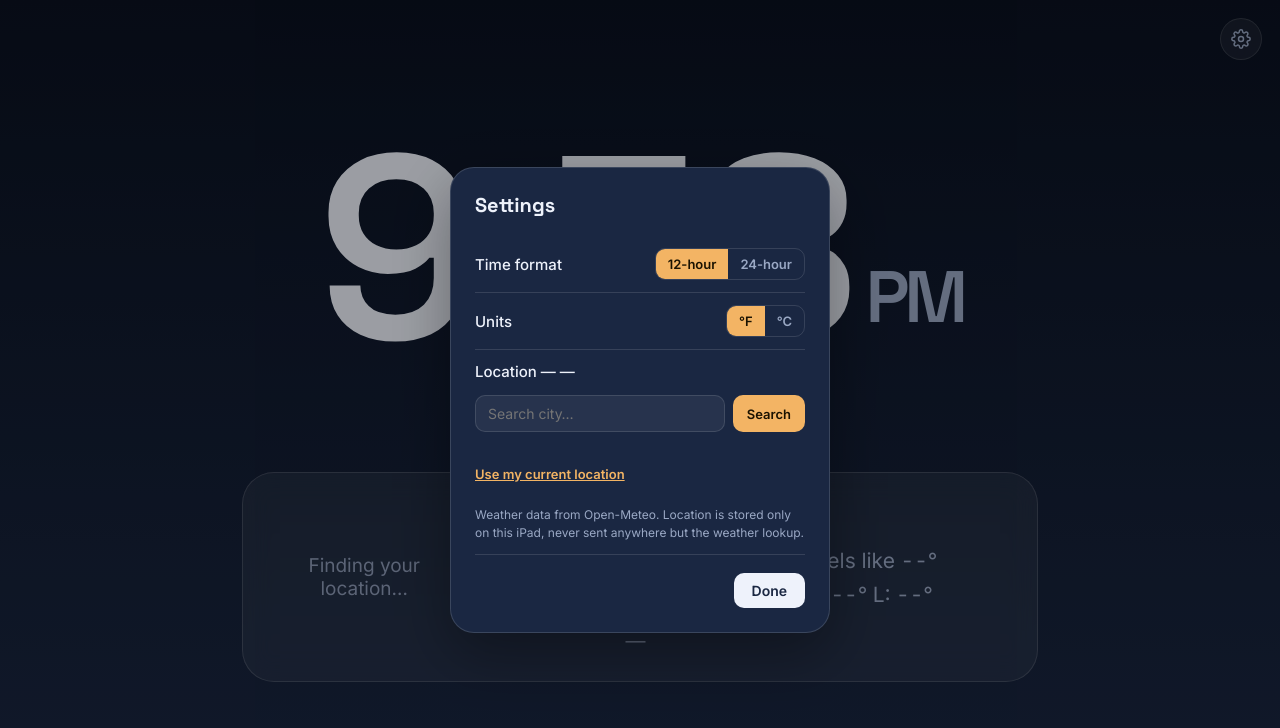
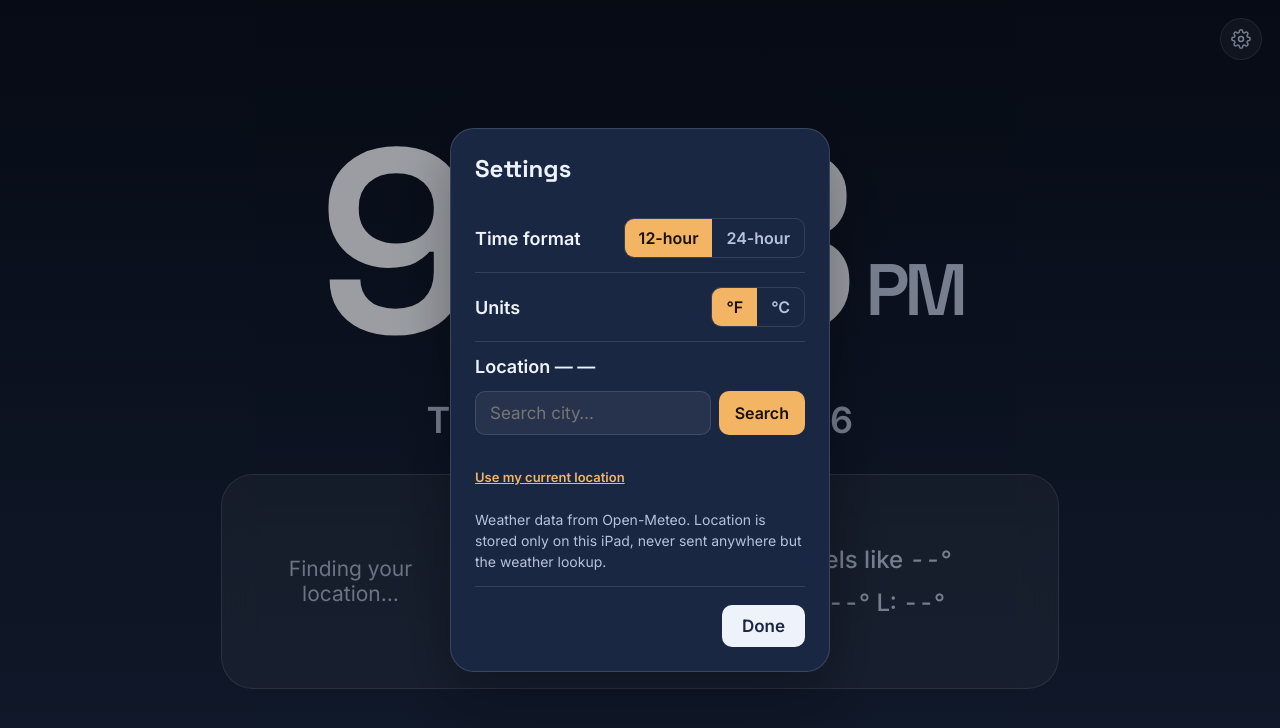
Before and after one commit to edisons3608/ipad-clock, a plain HTML site: page index.html in a window 1280 px wide. Both pictures are taken after a click on the button "Settings". Drawn offline with Linux system fonts and the light colour scheme.

Commit message:
Improve readability: bigger date/weather text, darker secondary text, bigger settings UI
Co-Authored-By: Claude Sonnet 5 <noreply@anthropic.com>

```diff
--- a/index.html
+++ b/index.html
@@ -15,12 +15,12 @@
 <style>
   /* ---- design tokens ---- */
   :root{
-    --bg-top:#d8e9fb; --bg-bottom:#b9d7f2; --fg:#0f2341; --fg-dim:#45597a;
+    --bg-top:#d8e9fb; --bg-bottom:#b9d7f2; --fg:#0f2341; --fg-dim:#304a66;
     --card:rgba(255,255,255,0.55); --card-border:rgba(255,255,255,0.8);
     --accent:#e08a2b; --ring:rgba(15,35,65,0.12);
   }
   .theme-night{
-    --bg-top:#0a1120; --bg-bottom:#1a2742; --fg:#eef2fb; --fg-dim:#9aa8c4;
+    --bg-top:#0a1120; --bg-bottom:#1a2742; --fg:#eef2fb; --fg-dim:#b7c2da;
     --card:rgba(255,255,255,0.06); --card-border:rgba(255,255,255,0.14);
     --accent:#f3b464; --ring:rgba(255,255,255,0.12);
   }
@@ -90,8 +90,8 @@
     vertical-align:0.22em;
   }
   .date{
-    font-size:clamp(20px,2.8vw,30px);
-    font-weight:500;
+    font-size:clamp(25px,3.4vw,36px);
+    font-weight:600;
     color:var(--fg-dim);
     letter-spacing:0.01em;
     margin-top:-6px;
@@ -117,20 +117,22 @@
     line-height:1;
     font-variant-numeric:tabular-nums;
   }
-  .condition{font-size:clamp(21px,2.6vw,28px);color:var(--fg-dim);font-weight:500;}
-  .place{font-size:clamp(16px,2vw,20px);color:var(--fg-dim);opacity:0.8;}
+  .condition{font-size:clamp(23px,2.9vw,31px);color:var(--fg-dim);font-weight:600;}
+  .place{font-size:clamp(18px,2.2vw,22px);color:var(--fg-dim);opacity:0.9;font-weight:500;}
   .weather-extra{
-    display:flex;flex-direction:column;gap:9px;
+    display:flex;flex-direction:column;gap:11px;
     padding-left:clamp(18px,3.2vw,34px);
     border-left:1px solid var(--ring);
-    font-size:clamp(17px,2vw,21px);
+    font-size:clamp(19px,2.3vw,24px);
+    font-weight:500;
+    line-height:1.3;
     color:var(--fg-dim);
     text-align:left;
     font-variant-numeric:tabular-nums;
   }
   .weather.hidden, .weather.loading .weather-loaded{display:none;}
   .weather:not(.loading) .weather-status{display:none;}
-  .weather-status{font-size:19px;color:var(--fg-dim);}
+  .weather-status{font-size:21px;color:var(--fg-dim);}
   .weather.loading .weather-status{animation:statusPulse 1.4s ease-in-out infinite;}
   @keyframes statusPulse{0%,100%{opacity:0.5;}50%{opacity:1;}}
   .weather-status button{
@@ -160,39 +162,39 @@
     max-height:min(560px,86vh);
     overflow-y:auto;
   }
-  .panel h2{margin:0 0 18px;font-family:"Space Grotesk",sans-serif;font-size:20px;}
-  .row{display:flex;align-items:center;justify-content:space-between;gap:12px;padding:12px 0;border-bottom:1px solid var(--ring);}
+  .panel h2{margin:0 0 20px;font-family:"Space Grotesk",sans-serif;font-size:24px;}
+  .row{display:flex;align-items:center;justify-content:space-between;gap:12px;padding:14px 0;border-bottom:1px solid var(--ring);}
   .row:last-of-type{border-bottom:none;}
-  .row label{font-size:15px;font-weight:500;}
+  .row label{font-size:18px;font-weight:600;}
   .seg{display:flex;border:1px solid var(--ring);border-radius:10px;overflow:hidden;}
   .seg button{
-    font:inherit;font-size:13px;font-weight:600;
-    padding:7px 12px;border:none;background:transparent;color:var(--fg-dim);cursor:pointer;
+    font:inherit;font-size:16px;font-weight:600;
+    padding:9px 14px;border:none;background:transparent;color:var(--fg-dim);cursor:pointer;
   }
   .seg button.active{background:var(--accent);color:#1a1200;}
   .loc-form{display:flex;gap:8px;margin-top:4px;}
   .loc-form input{
     flex:1;min-width:0;
-    font:inherit;font-size:14px;
-    padding:9px 12px;border-radius:10px;border:1px solid var(--ring);
+    font:inherit;font-size:17px;
+    padding:11px 14px;border-radius:10px;border:1px solid var(--ring);
     background:var(--card);color:var(--fg);
   }
   .loc-form button{
-    font:inherit;font-size:13px;font-weight:600;
-    padding:9px 14px;border-radius:10px;border:none;
+    font:inherit;font-size:16px;font-weight:600;
+    padding:11px 16px;border-radius:10px;border:none;
     background:var(--accent);color:#1a1200;cursor:pointer;white-space:nowrap;
   }
   .loc-results{list-style:none;margin:10px 0 0;padding:0;display:flex;flex-direction:column;gap:6px;}
   .loc-results li button{
-    width:100%;text-align:left;font:inherit;font-size:13px;
-    padding:9px 12px;border-radius:10px;border:1px solid var(--ring);
+    width:100%;text-align:left;font:inherit;font-size:16px;
+    padding:11px 14px;border-radius:10px;border:1px solid var(--ring);
     background:var(--card);color:var(--fg);cursor:pointer;
   }
-  .loc-note{font-size:12px;color:var(--fg-dim);margin-top:10px;line-height:1.5;}
+  .loc-note{font-size:14px;color:var(--fg-dim);margin-top:10px;line-height:1.5;}
   .close-row{display:flex;justify-content:flex-end;margin-top:18px;}
   .close-row button{
-    font:inherit;font-size:14px;font-weight:600;
-    padding:9px 18px;border-radius:10px;border:none;
+    font:inherit;font-size:17px;font-weight:600;
+    padding:11px 20px;border-radius:10px;border:none;
     background:var(--fg);color:var(--bg-bottom);cursor:pointer;
   }
 
```
